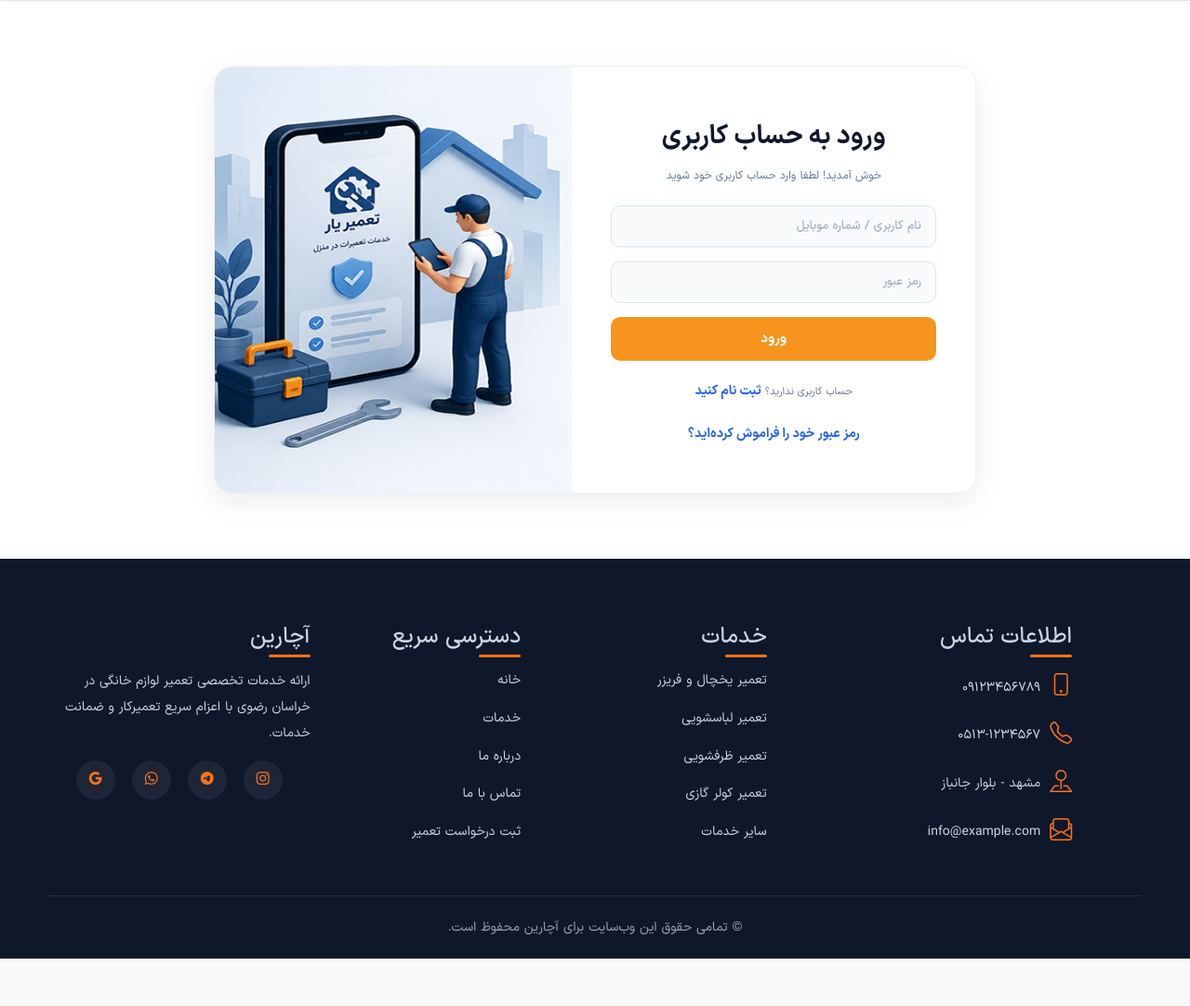
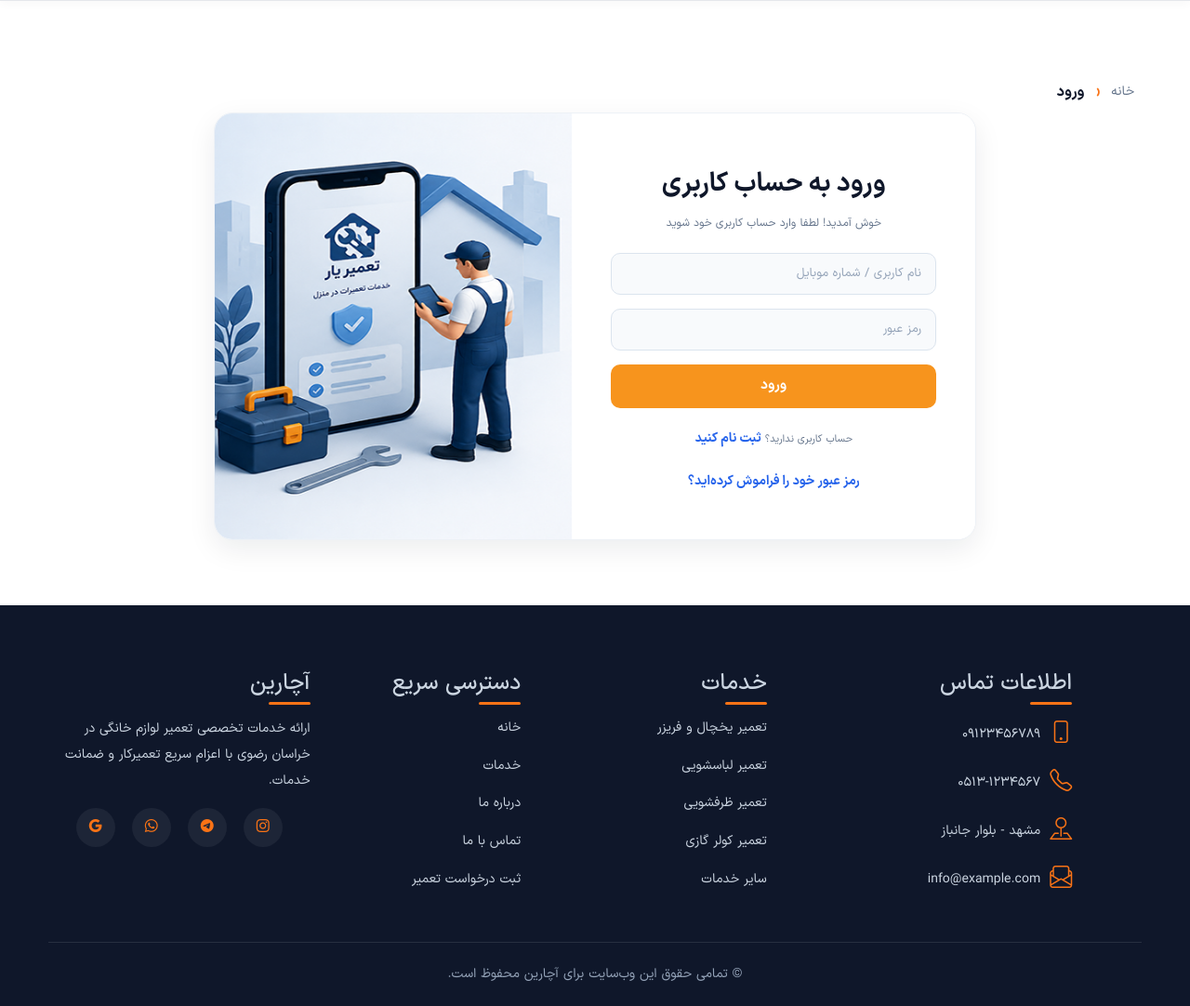
Before and after one commit to Fs310/acharin, a Django app: page /accounts/ in a window 1280 px wide. Shown: the part 82-1164 px from the top of the page at 93% size. Before the commit the page ends 1113 px from the top, so only its background shows below. Run offline with Django 5.2, Linux system fonts and the light colour scheme; some libraries are stand-ins or nearby versions.

Commit message:
Add breadcrumb to login page

```diff
--- a/accounts/templates/accounts/login.html
+++ b/accounts/templates/accounts/login.html
@@ -5,6 +5,11 @@
 
 {% block body %}
     <section class="login-section">
+
+        <div class="site-breadcrumb auth-breadcrumb">
+            <a href="{% url 'home:homes' %}">خانه</a>
+            <span aria-current="page">ورود</span>
+        </div>
 
         <div class="login-container">
 
```
